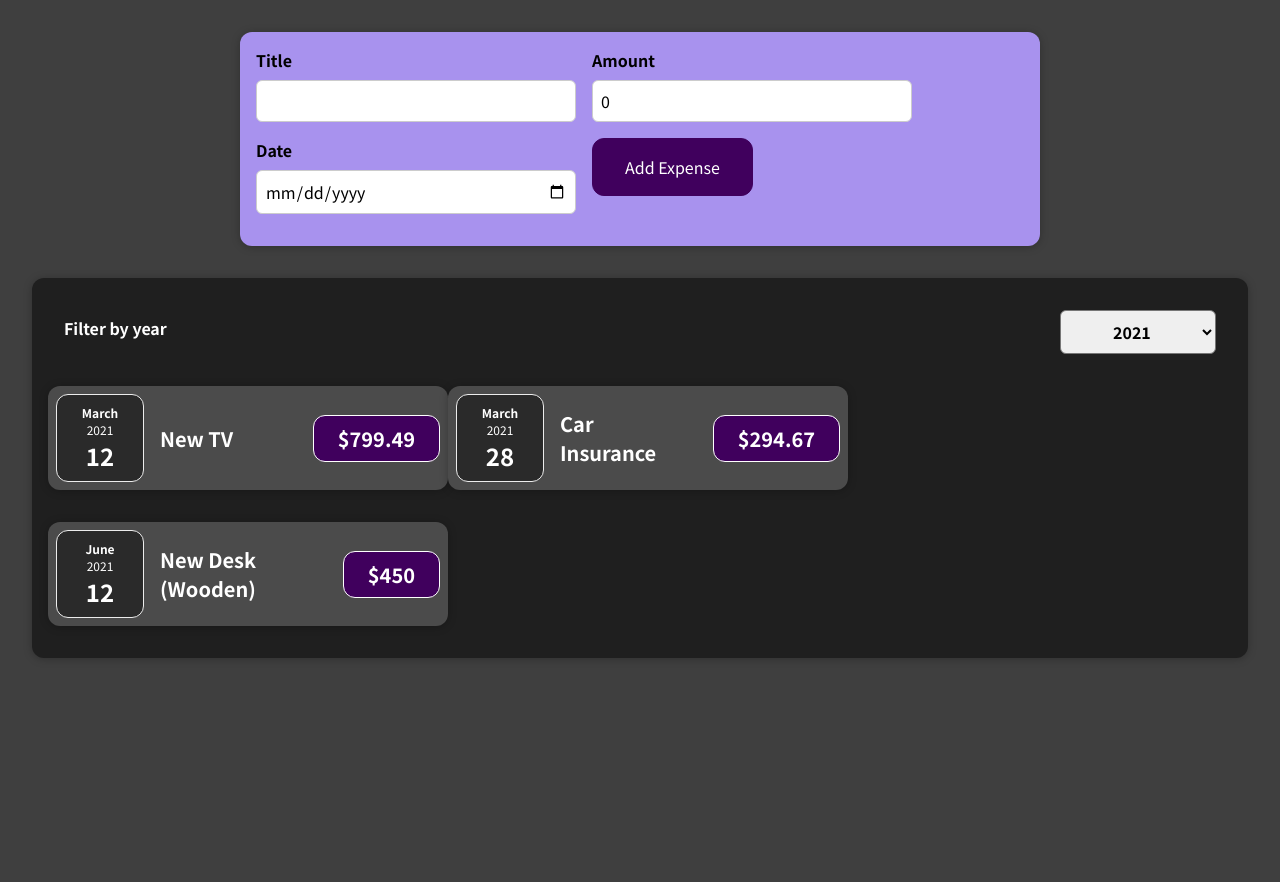
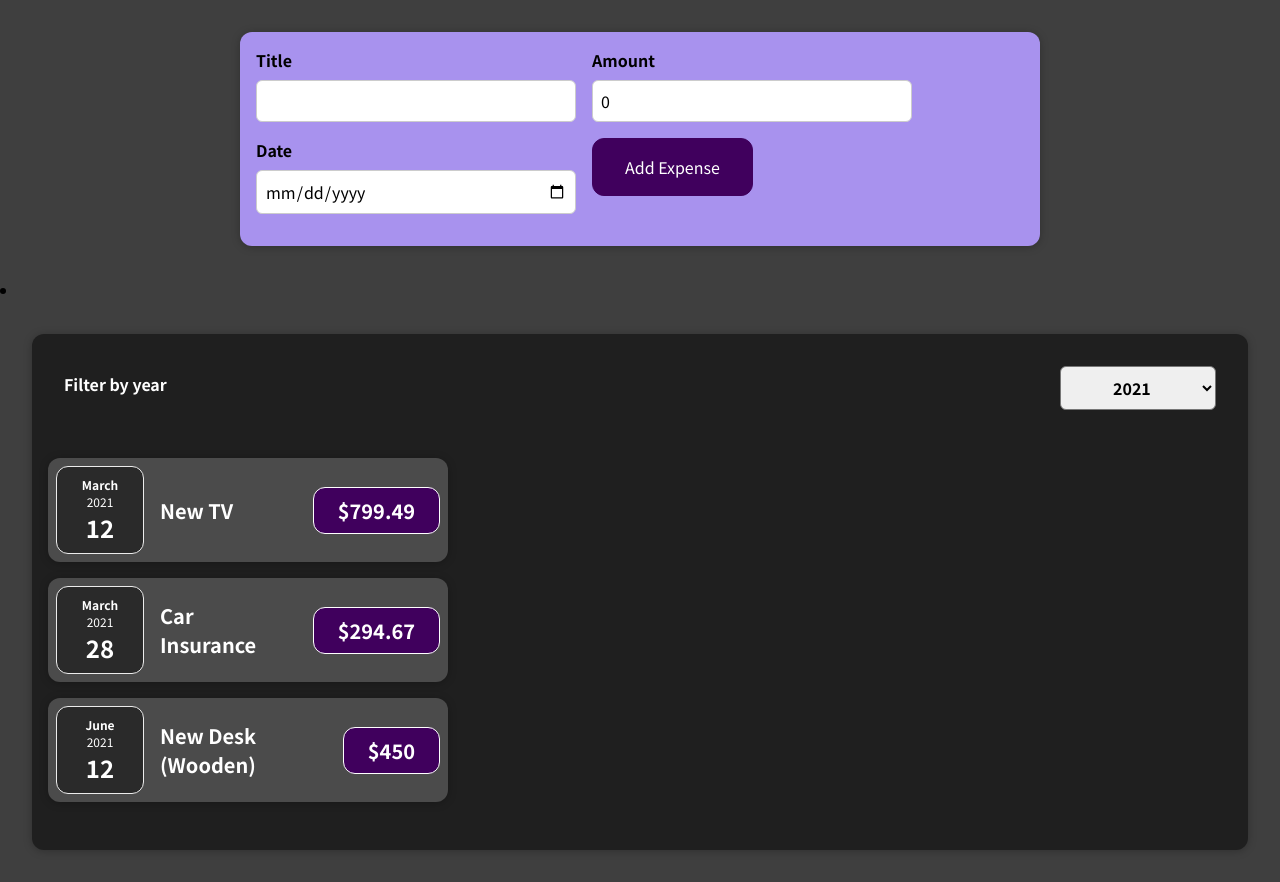
Before and after one commit to atufi/my-react-sample, a React (Create React App) app: page / in a window 1280 px wide. Before the commit the page ends 800 px from the top, so only its background shows below. Built offline with nearby package versions, Linux system fonts and the light colour scheme.

Commit message:
add ExpenceList

```diff
--- a/src/components/Expenses/Expenses.js
+++ b/src/components/Expenses/Expenses.js
@@ -4,22 +4,25 @@ import ExpenseItem from './ExpenseItem';
 import Card from '../UI/Card';
 import './Expenses.css';
 import ExpensesFilter from './ExpensesFilter'
-
+import ExpensesList from './ExpensesList';
 const Expenses = (props) => {
   const [selectdYear,setSelectedYear] = useState('2021');
   const changeSelectedYearHandler =  (newSelectedYear) =>{
     setSelectedYear(newSelectedYear);
     //console.log(newSelectedYear);
   }
-  const filtedItems= props.items.filter ( (item) => item.date.getFullYear().toString() ===selectdYear )
+  const filteredItems= props.items.filter ( (item) => item.date.getFullYear().toString() ===selectdYear )
   return (
-    <Card className="expenses">
+
+    <li >
+      <Card className="expenses">
       <ExpensesFilter selected={selectdYear}  onChangeSelectedYearHandler={changeSelectedYearHandler} />
       <div class="card-flex">
-      {filtedItems.map ( (item , index) => <ExpenseItem key={index} title={item.title}   amount={item.amount}  date={item.date} /> ) }
+      <ExpensesList items={filteredItems} />
+
     </div>
     </Card>
-
+    </li>
   );
 }
 
--- /dev/null
+++ b/src/components/Expenses/ExpensesList.css
@@ -0,0 +1,9 @@
+.expenses-list {
+    list-style: none;
+    padding: 0;
+  }
+
+  .expenses-list__fallback {
+    color: white;
+    text-align: center;
+  }
--- /dev/null
+++ b/src/components/Expenses/ExpensesList.js
@@ -0,0 +1,14 @@
+import ExpenseItem from "./ExpenseItem";
+import './ExpensesList.css'
+const ExpensesList = (props ) => {
+    if (props.items.length === 0 ) {
+    return <h2 className="list__fallback"> No Items Found</h2>;
+}
+    return (
+        <ul className="expenses-list">
+        {props.items.map ( (item , index) => <ExpenseItem key={index} title={item.title}   amount={item.amount}  date={item.date} /> ) }
+        </ul>
+    );
+}
+
+export default ExpensesList;
```
